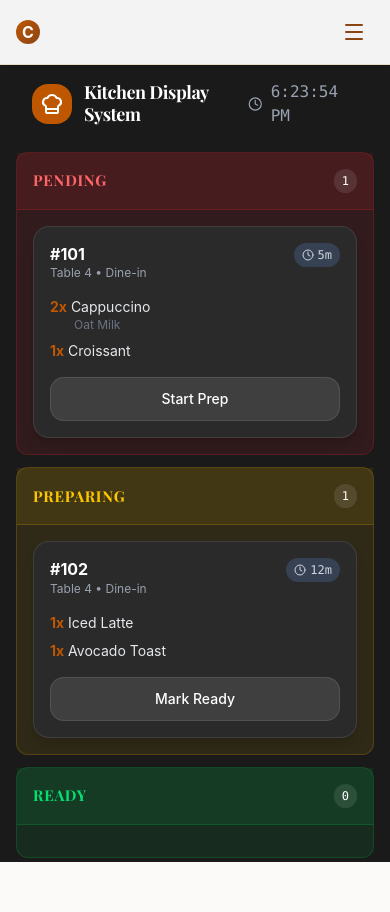
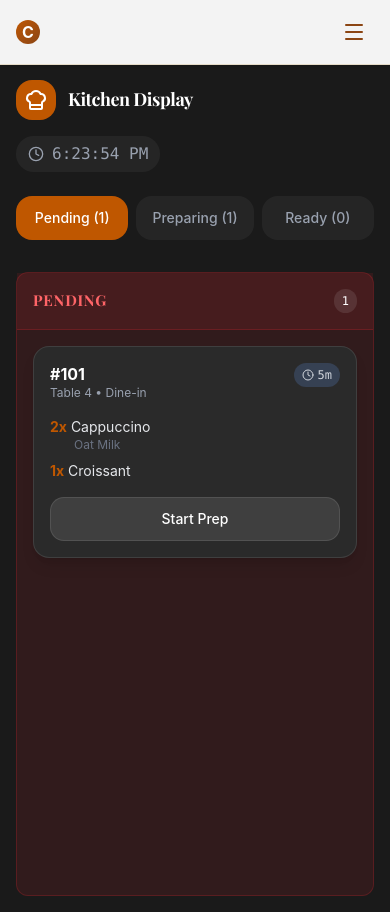
Before and after one commit to thakurtech/cofeeos, a Next.js app in the folder frontend/: page /kitchen in a window 390 px wide. Before the commit the page ends 862 px from the top, so only its background shows below. Built offline with nearby package versions, Linux system fonts and the light colour scheme.

Commit message:
Mobile optimization for Kitchen and Dashboard

```diff
--- a/frontend/app/kitchen/page.tsx
+++ b/frontend/app/kitchen/page.tsx
@@ -31,6 +31,7 @@ const initialOrders = [
 
 export default function KitchenPage() {
     const [orders, setOrders] = useState(initialOrders)
+    const [activeTab, setActiveTab] = useState<'PENDING' | 'PREPARING' | 'READY'>('PENDING')
 
     const moveOrder = (orderId: string, newStatus: string) => {
         setOrders(orders.map(o =>
@@ -38,48 +39,60 @@ export default function KitchenPage() {
         ))
     }
 
+    const columns = [
+        { id: 'PENDING', title: 'Pending', color: 'bg-red-500/10 border-red-500/20', titleColor: 'text-red-400', next: 'PREPARING', nextLabel: 'Start Prep' },
+        { id: 'PREPARING', title: 'Preparing', color: 'bg-yellow-500/10 border-yellow-500/20', titleColor: 'text-yellow-400', next: 'READY', nextLabel: 'Mark Ready' },
+        { id: 'READY', title: 'Ready', color: 'bg-green-500/10 border-green-500/20', titleColor: 'text-green-400', next: 'COMPLETED', nextLabel: 'Complete' }
+    ]
+
     return (
         <>
             <MainNav />
             <div className="min-h-screen bg-[#1a1a1a] text-white p-4 pt-20">
-                <header className="flex justify-between items-center mb-6 px-4">
+                <header className="flex flex-col md:flex-row justify-between items-start md:items-center mb-6 gap-4">
                     <div className="flex items-center gap-3">
                         <div className="p-2 bg-[#BF5700] rounded-lg">
                             <ChefHat className="w-6 h-6 text-white" />
                         </div>
-                        <h1 className="text-2xl font-bold tracking-tight">Kitchen Display System</h1>
+                        <h1 className="text-2xl font-bold tracking-tight">Kitchen Display</h1>
                     </div>
-                    <div className="flex items-center gap-2 text-gray-400">
+                    <div className="flex items-center gap-2 text-gray-400 bg-white/5 px-3 py-1.5 rounded-full">
                         <Clock className="w-4 h-4" />
                         <span className="font-mono">{new Date().toLocaleTimeString()}</span>
                     </div>
                 </header>
 
-                <div className="grid grid-cols-3 gap-6 h-[calc(100vh-150px)]">
-                    <KanbanColumn
-                        title="Pending"
-                        color="bg-red-500/10 border-red-500/20"
-                        titleColor="text-red-400"
-                        orders={orders.filter(o => o.status === 'PENDING')}
-                        onMove={(id) => moveOrder(id, 'PREPARING')}
-                        nextLabel="Start Prep"
-                    />
-                    <KanbanColumn
-                        title="Preparing"
-                        color="bg-yellow-500/10 border-yellow-500/20"
-                        titleColor="text-yellow-400"
-                        orders={orders.filter(o => o.status === 'PREPARING')}
-                        onMove={(id) => moveOrder(id, 'READY')}
-                        nextLabel="Mark Ready"
-                    />
-                    <KanbanColumn
-                        title="Ready"
-                        color="bg-green-500/10 border-green-500/20"
-                        titleColor="text-green-400"
-                        orders={orders.filter(o => o.status === 'READY')}
-                        onMove={(id) => moveOrder(id, 'COMPLETED')}
-                        nextLabel="Complete"
-                    />
+                {/* Mobile Tabs */}
+                <div className="flex md:hidden gap-2 mb-6 overflow-x-auto pb-2">
+                    {columns.map(col => (
+                        <button
+                            key={col.id}
+                            onClick={() => setActiveTab(col.id as any)}
+                            className={`flex-1 py-2 px-4 rounded-lg text-sm font-medium whitespace-nowrap transition-colors ${
+                                activeTab === col.id
+                                    ? 'bg-[#BF5700] text-white'
+                                    : 'bg-white/5 text-gray-400 hover:bg-white/10'
+                            }`}
+                        >
+                            {col.title} ({orders.filter(o => o.status === col.id).length})
+                        </button>
+                    ))}
+                </div>
+
+                {/* Kanban Board */}
+                <div className="grid grid-cols-1 md:grid-cols-3 gap-6 h-[calc(100vh-220px)] md:h-[calc(100vh-150px)]">
+                    {columns.map(col => (
+                        <div key={col.id} className={`${activeTab === col.id ? 'block' : 'hidden'} md:block h-full`}>
+                            <KanbanColumn
+                                title={col.title}
+                                color={col.color}
+                                titleColor={col.titleColor}
+                                orders={orders.filter(o => o.status === col.id)}
+                                onMove={(id) => moveOrder(id, col.next)}
+                                nextLabel={col.nextLabel}
+                            />
+                        </div>
+                    ))}
                 </div>
             </div>
         </>
```
Also changed, not shown: frontend/app/dashboard/page.tsx (+70 -34 lines).
